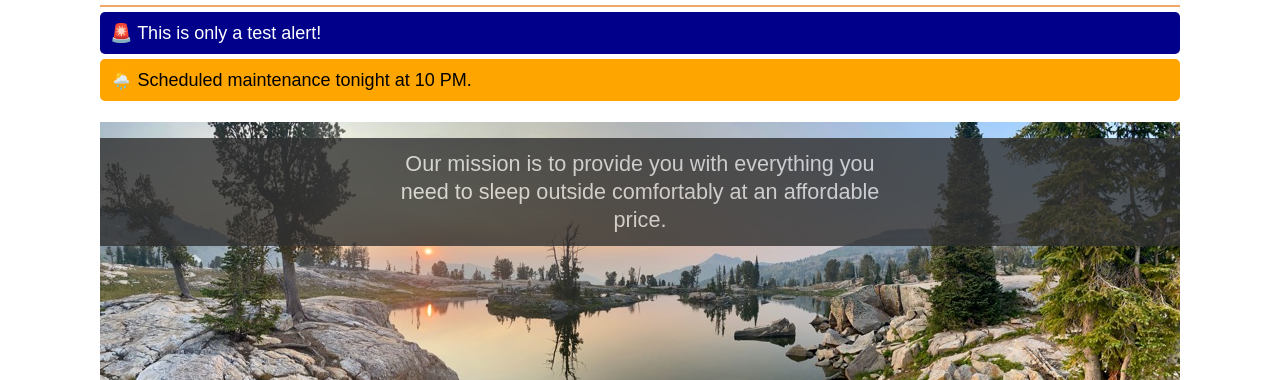
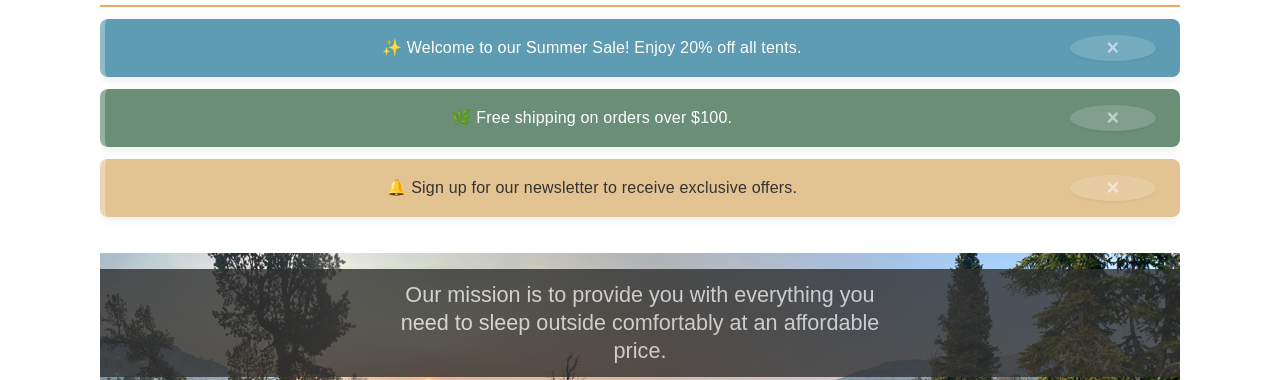
Before and after one commit to BrightonDube/wdd330-sleepoutside_t1, a website built with Vite: page src/index.html in a window 1280 px wide. Shown: the part 71-451 px from the top of the page. Built offline with nearby package versions, Linux system fonts and the light colour scheme; no server answers.

Commit message:
improved the alerts

```diff
--- a/src/alerts.json
+++ b/src/alerts.json
@@ -1,13 +1,18 @@
 [
   {
-    "message": "🚨 This is only a test alert!",
-    "background": "darkblue",
+    "message": "✨ Welcome to our Summer Sale! Enjoy 20% off all tents.",
+    "background": "#5d9cb3",
     "color": "white"
   },
   {
-    "message": "🌦️ Scheduled maintenance tonight at 10 PM.",
-    "background": "orange",
-    "color": "black"
+    "message": "🌿 Free shipping on orders over $100.",
+    "background": "#6b8e76",
+    "color": "white"
+  },
+  {
+    "message": "🔔 Sign up for our newsletter to receive exclusive offers.",
+    "background": "#e2c391",
+    "color": "#333333"
   }
 
 ]
--- a/src/css/style.css
+++ b/src/css/style.css
@@ -394,6 +394,75 @@ button {
   background-color: #f9f9f9;
   border-radius: 8px;
   margin: 2rem 0;
+}
+
+/* Alert styling */
+.alert-list {
+  width: 100%;
+  margin-bottom: 1.5rem;
+  animation: fadeIn 0.5s ease-in-out;
+  font-family: var(--font-body);
+}
+
+.alert-list p {
+  padding: 1rem 1.5rem;
+  margin: 0.75rem 0;
+  border-radius: 8px;
+  box-shadow: 0 3px 10px rgba(0, 0, 0, 0.08);
+  text-align: center;
+  font-weight: 400;
+  position: relative;
+  display: flex;
+  align-items: center;
+  justify-content: space-between;
+  letter-spacing: 0.2px;
+  line-height: 1.5;
+  border-left: 5px solid rgba(255, 255, 255, 0.3);
+  transition: transform 0.2s ease;
+}
+
+.alert-list p:hover {
+  transform: translateY(-2px);
+  box-shadow: 0 5px 15px rgba(0, 0, 0, 0.1);
+}
+
+.alert-list p .alert-content {
+  flex: 1;
+  font-size: 1rem;
+}
+
+.alert-list p .close-alert {
+  background: rgba(255, 255, 255, 0.25);
+  border: none;
+  border-radius: 50%;
+  width: 26px;
+  height: 26px;
+  display: flex;
+  align-items: center;
+  justify-content: center;
+  cursor: pointer;
+  margin-left: 15px;
+  font-weight: bold;
+  opacity: 0.6;
+  transition: all 0.2s ease;
+  box-shadow: 0 1px 3px rgba(0, 0, 0, 0.1);
+}
+
+.alert-list p .close-alert:hover {
+  opacity: 1;
+  background: rgba(255, 255, 255, 0.4);
+  transform: scale(1.1);
+}
+
+@keyframes fadeIn {
+  from {
+    opacity: 0;
+    transform: translateY(-10px);
+  }
+  to {
+    opacity: 1;
+    transform: translateY(0);
+  }
 }
 
 @media screen and (min-width: 500px) {
--- a/src/js/alert.js
+++ b/src/js/alert.js
@@ -1,50 +1,136 @@
 export default class Alert {
   constructor() {
     this.alerts = [];
+    // Store dismissed alert IDs in localStorage
+    this.dismissedAlerts = this.getDismissedAlerts();
   }
 
   async init() {
-    await this.loadAlerts();
-    this.renderAlerts();
+    try {
+      await this.loadAlerts();
+      this.renderAlerts();
+      return true;
+    } catch (error) {
+      console.error('Alert initialization failed:', error);
+      return false;
+    }
   }
 
   async loadAlerts() {
     try {
-      // Corrected fetch path
+      // Try to load alerts from the JSON file
       const response = await fetch('/alerts.json');
-      if (!response.ok) throw new Error('Failed to load alerts.json');
+      if (!response.ok) {
+        throw new Error(`Failed to load alerts: ${response.status} ${response.statusText}`);
+      }
       this.alerts = await response.json();
-      console.log('Loaded alerts:', this.alerts); // Debug log
+
+      // Filter out dismissed alerts
+      this.alerts = this.alerts.filter(alert => !this.dismissedAlerts.includes(this.getAlertId(alert)));
+
+      return this.alerts;
     } catch (error) {
       console.error('Error loading alerts:', error);
+      this.alerts = [];
+      return [];
     }
+  }
+
+  // Create a unique ID for each alert based on its message
+  getAlertId(alert) {
+    return `${alert.message}_${alert.background}`.replace(/\s+/g, '_');
+  }
+
+  // Get dismissed alerts from localStorage
+  getDismissedAlerts() {
+    const stored = localStorage.getItem('dismissed_alerts');
+    return stored ? JSON.parse(stored) : [];
+  }
+
+  // Save dismissed alert IDs to localStorage
+  saveDismissedAlert(alertId) {
+    const dismissed = this.getDismissedAlerts();
+    if (!dismissed.includes(alertId)) {
+      dismissed.push(alertId);
+      localStorage.setItem('dismissed_alerts', JSON.stringify(dismissed));
+      this.dismissedAlerts = dismissed;
+    }
+  }
+
+  // Handle alert dismissal
+  dismissAlert(alertElement, alertId) {
+    // Animate the removal
+    alertElement.style.opacity = '0';
+    alertElement.style.height = `${alertElement.offsetHeight}px`;
+    alertElement.style.transition = 'opacity 0.3s, height 0.5s, margin 0.5s';
+
+    setTimeout(() => {
+      alertElement.style.height = '0';
+      alertElement.style.margin = '0';
+      alertElement.style.padding = '0';
+
+      setTimeout(() => {
+        alertElement.remove();
+        // If no more alerts, remove the section
+        const alertSection = document.querySelector('.alert-list');
+        if (alertSection && alertSection.children.length === 0) {
+          alertSection.remove();
+        }
+      }, 500);
+    }, 300);
+
+    // Save to localStorage so alert won't show again
+    this.saveDismissedAlert(alertId);
   }
 
   renderAlerts() {
     if (this.alerts.length === 0) {
-      console.log('No alerts to render.');
       return;
     }
 
-    const alertSection = document.createElement('section');
-    alertSection.className = 'alert-list';
+    // Create alert section if it doesn't exist
+    let alertSection = document.querySelector('.alert-list');
+    if (!alertSection) {
+      alertSection = document.createElement('section');
+      alertSection.className = 'alert-list';
+    }
 
+    // Create and append alert elements
     this.alerts.forEach(alert => {
+      const alertId = this.getAlertId(alert);
+
+      // Create paragraph element for alert
       const alertParagraph = document.createElement('p');
-      alertParagraph.textContent = alert.message;
-      alertParagraph.style.backgroundColor = alert.background;
-      alertParagraph.style.color = alert.color;
-      alertParagraph.style.padding = '10px';
-      alertParagraph.style.margin = '5px 0';
-      alertParagraph.style.borderRadius = '5px';
+
+      // Create content container
+      const contentSpan = document.createElement('span');
+      contentSpan.className = 'alert-content';
+      contentSpan.innerHTML = alert.message; // Allow HTML in messages for icons, etc.
+      alertParagraph.appendChild(contentSpan);
+
+      // Create close button
+      const closeButton = document.createElement('button');
+      closeButton.className = 'close-alert';
+      closeButton.innerHTML = '×';
+      closeButton.setAttribute('aria-label', 'Close alert');
+      closeButton.addEventListener('click', () => this.dismissAlert(alertParagraph, alertId));
+      alertParagraph.appendChild(closeButton);
+
+      // Set styling
+      alertParagraph.style.backgroundColor = alert.background || '#0075a2';
+      alertParagraph.style.color = alert.color || 'white';
+
+      // Add to alert section
       alertSection.appendChild(alertParagraph);
     });
 
+    // Insert at the top of main content
     const mainElement = document.querySelector('main');
     if (mainElement) {
       mainElement.prepend(alertSection);
     } else {
-      console.error('Main element not found on the page');
+      document.body.prepend(alertSection);
+      console.warn('Main element not found, appended alerts to body instead');
     }
   }
 }
```
